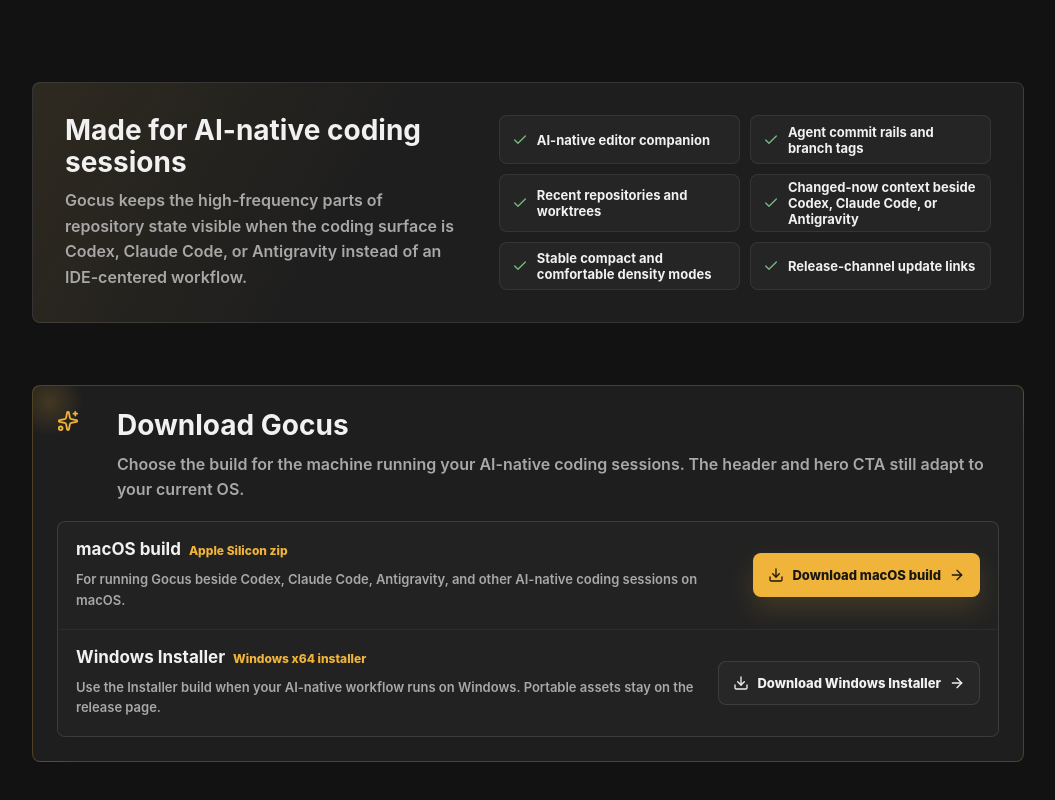
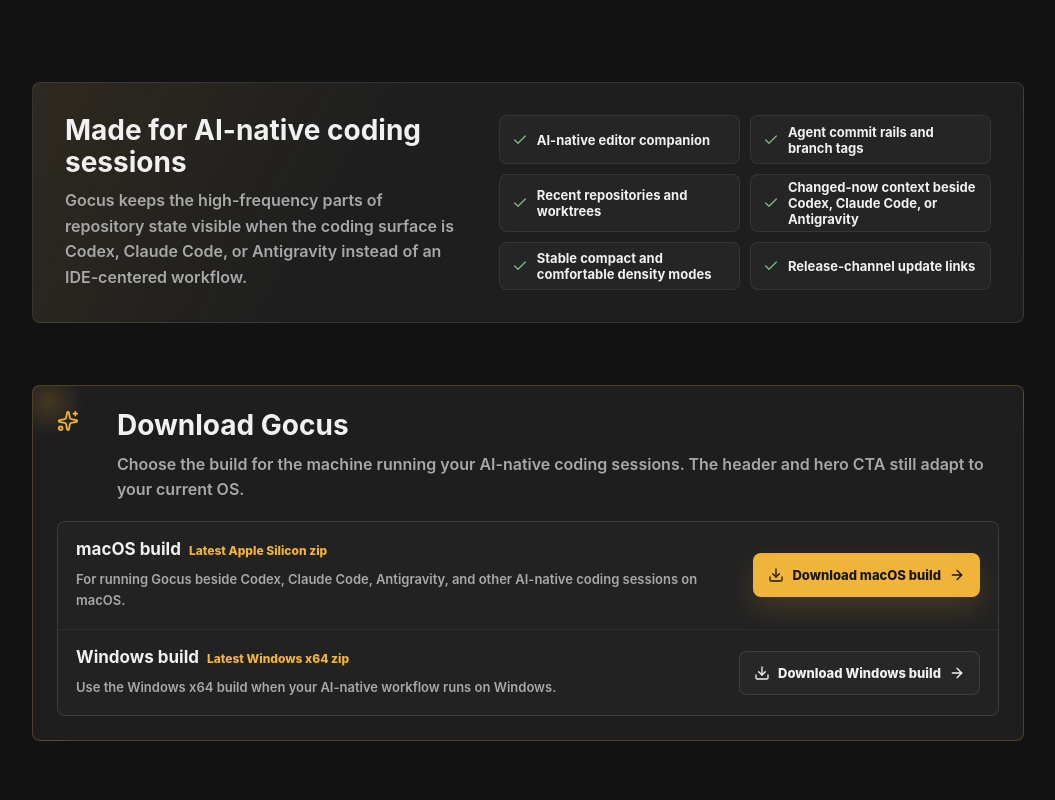
Before and after one commit to jarvisluk/Gocus, a React (Vite) app in the folder website/: page / in a window 1280 px wide. Shown: the part 1353-2153 px from the top of the page, without its empty margins (112-1167 px from the left). Built offline with nearby package versions, Linux system fonts and the light colour scheme; no server answers.

Commit message:
fix: resolve website downloads from latest release

```diff
--- a/website/src/WebsiteApp.tsx
+++ b/website/src/WebsiteApp.tsx
@@ -11,29 +11,8 @@ import {
 import { useEffect, useMemo, useState } from "react";
 
 const latestReleaseUrl = "https://github.com/jarvisluk/gocus/releases/latest";
+const latestReleaseApiUrl = "https://api.github.com/repos/jarvisluk/Gocus/releases/latest";
 const releasesUrl = "https://github.com/jarvisluk/gocus/releases";
-const releaseDownloads = {
-  macArm64: "https://github.com/jarvisluk/Gocus/releases/download/v0.1.3/Gocus-0.1.3-mac-arm64.zip",
-  windowsInstaller:
-    "https://github.com/jarvisluk/Gocus/releases/download/v0.1.3/Gocus-Setup-0.1.3-win-x64.exe",
-};
-
-const downloadOptions = [
-  {
-    title: "macOS build",
-    meta: "Apple Silicon zip",
-    body: "For running Gocus beside Codex, Claude Code, Antigravity, and other AI-native coding sessions on macOS.",
-    label: "Download macOS build",
-    url: releaseDownloads.macArm64,
-  },
-  {
-    title: "Windows Installer",
-    meta: "Windows x64 installer",
-    body: "Use the Installer build when your AI-native workflow runs on Windows. Portable assets stay on the release page.",
-    label: "Download Windows Installer",
-    url: releaseDownloads.windowsInstaller,
-  },
-];
 
 type DownloadPlatform = "mac" | "windows" | "other";
 type MacArchitecture = "arm64" | "x64";
@@ -42,6 +21,16 @@ type ReleaseDownloads = {
   macArm64?: string;
   macX64?: string;
   windowsInstaller?: string;
+  windowsZip?: string;
+};
+
+type GitHubReleaseAsset = {
+  name: string;
+  browser_download_url?: string;
+};
+
+type GitHubReleaseResponse = {
+  assets?: GitHubReleaseAsset[];
 };
 
 type NavigatorWithUserAgentData = Navigator & {
@@ -55,6 +44,14 @@ type DownloadTarget = {
   ariaLabel: string;
   label: string;
   navLabel: string;
+  url: string;
+};
+
+type DownloadOption = {
+  title: string;
+  meta: string;
+  body: string;
+  label: string;
   url: string;
 };
 
@@ -145,13 +142,84 @@ async function detectMacArchitecture(): Promise<MacArchitecture | null> {
   return macArchitectureFromValue(highEntropyValues?.architecture) ?? macArchitectureFromValue(nav.platform);
 }
 
+function releaseAssetUrl(assets: GitHubReleaseAsset[], pattern: RegExp) {
+  return assets.find((asset) => pattern.test(asset.name))?.browser_download_url;
+}
+
+function releaseDownloadsFromResponse(release: GitHubReleaseResponse): ReleaseDownloads {
+  const assets = release.assets ?? [];
+
+  return {
+    macArm64: releaseAssetUrl(assets, /^Gocus-.+-mac-arm64\.zip$/),
+    macX64: releaseAssetUrl(assets, /^Gocus-.+-mac-x64\.zip$/),
+    windowsInstaller: releaseAssetUrl(assets, /^Gocus-Setup-.+-win-x64\.exe$/),
+    windowsZip: releaseAssetUrl(assets, /^Gocus-.+-win-x64\.zip$/),
+  };
+}
+
+function useLatestReleaseDownloads() {
+  const [downloads, setDownloads] = useState<ReleaseDownloads>({});
+
+  useEffect(() => {
+    let isActive = true;
+
+    fetch(latestReleaseApiUrl, {
+      headers: {
+        Accept: "application/vnd.github+json",
+      },
+    })
+      .then((response) => {
+        if (!response.ok) {
+          throw new Error(`GitHub latest release request failed with ${response.status}`);
+        }
+
+        return response.json() as Promise<GitHubReleaseResponse>;
+      })
+      .then((release) => {
+        if (isActive) {
+          setDownloads(releaseDownloadsFromResponse(release));
+        }
+      })
+      .catch(() => {
+        if (isActive) {
+          setDownloads({});
+        }
+      });
+
+    return () => {
+      isActive = false;
+    };
+  }, []);
+
+  return downloads;
+}
+
+function downloadOptionsForRelease(downloads: ReleaseDownloads): DownloadOption[] {
+  return [
+    {
+      title: "macOS build",
+      meta: "Latest Apple Silicon zip",
+      body: "For running Gocus beside Codex, Claude Code, Antigravity, and other AI-native coding sessions on macOS.",
+      label: "Download macOS build",
+      url: downloads.macArm64 ?? downloads.macX64 ?? latestReleaseUrl,
+    },
+    {
+      title: "Windows build",
+      meta: "Latest Windows x64 zip",
+      body: "Use the Windows x64 build when your AI-native workflow runs on Windows.",
+      label: "Download Windows build",
+      url: downloads.windowsInstaller ?? downloads.windowsZip ?? latestReleaseUrl,
+    },
+  ];
+}
+
 function downloadUrlForPlatform(
   platform: DownloadPlatform,
   downloads: ReleaseDownloads,
   macArchitecture: MacArchitecture | null,
 ) {
   if (platform === "windows") {
-    return downloads.windowsInstaller ?? latestReleaseUrl;
+    return downloads.windowsInstaller ?? downloads.windowsZip ?? latestReleaseUrl;
   }
 
   if (platform === "mac") {
@@ -178,7 +246,7 @@ function downloadTargetForPlatform(
 
   if (platform === "windows") {
     return {
-      ariaLabel: "Download Gocus Windows Installer",
+      ariaLabel: "Download Gocus for Windows",
       label: "Download for Windows",
       navLabel: "Windows",
       url,
@@ -202,7 +270,7 @@ function downloadTargetForPlatform(
   };
 }
 
-function useDownloadTarget() {
+function useDownloadTarget(downloads: ReleaseDownloads) {
   const [platform, setPlatform] = useState<DownloadPlatform>(() => detectDownloadPlatform());
   const [macArchitecture, setMacArchitecture] = useState<MacArchitecture | null>(null);
 
@@ -229,8 +297,8 @@ function useDownloadTarget() {
   }, []);
 
   return useMemo(
-    () => downloadTargetForPlatform(platform, releaseDownloads, macArchitecture),
-    [platform, macArchitecture],
+    () => downloadTargetForPlatform(platform, downloads, macArchitecture),
+    [downloads, platform, macArchitecture],
   );
 }
 
@@ -271,7 +339,9 @@ function WebsiteHeader({ downloadTarget }: { downloadTarget: DownloadTarget }) {
   );
 }
 
-function DownloadOptions() {
+function DownloadOptions({ downloads }: { downloads: ReleaseDownloads }) {
+  const downloadOptions = useMemo(() => downloadOptionsForRelease(downloads), [downloads]);
+
   return (
     <div className="download-list">
       {downloadOptions.map((option) => (
@@ -295,7 +365,8 @@ function DownloadOptions() {
 }
 
 export function WebsiteApp() {
-  const downloadTarget = useDownloadTarget();
+  const downloads = useLatestReleaseDownloads();
+  const downloadTarget = useDownloadTarget(downloads);
 
   return (
     <main className="site-shell" id="top">
@@ -377,7 +448,7 @@ export function WebsiteApp() {
           <h2 id="download-title">Download Gocus</h2>
           <p>Choose the build for the machine running your AI-native coding sessions. The header and hero CTA still adapt to your current OS.</p>
         </div>
-        <DownloadOptions />
+        <DownloadOptions downloads={downloads} />
       </section>
     </main>
   );
```
